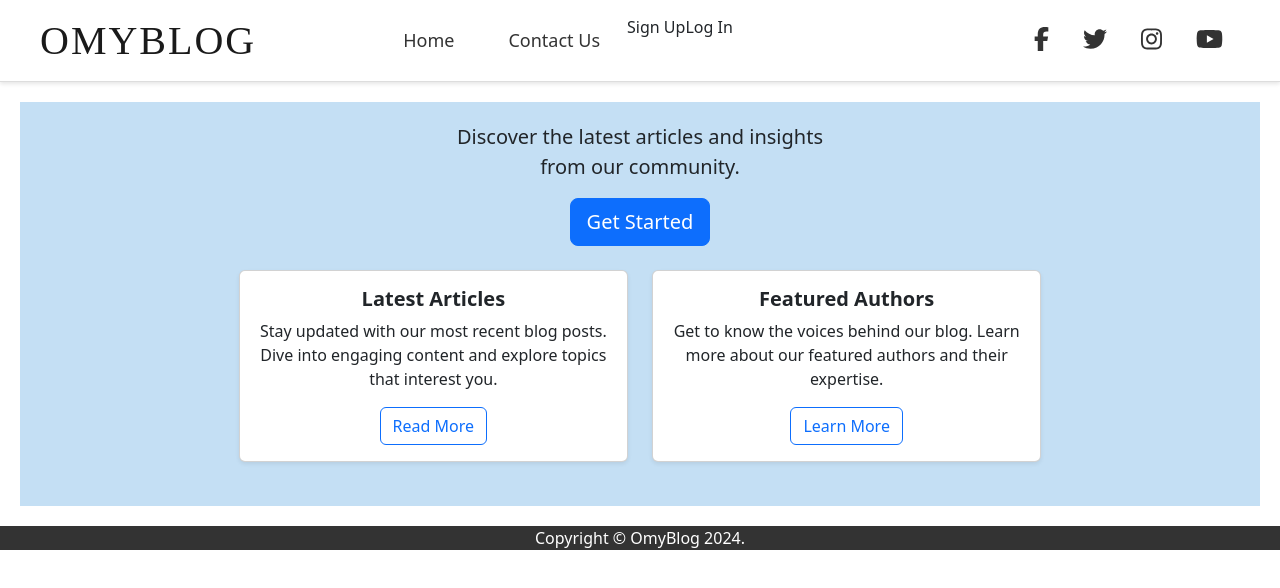
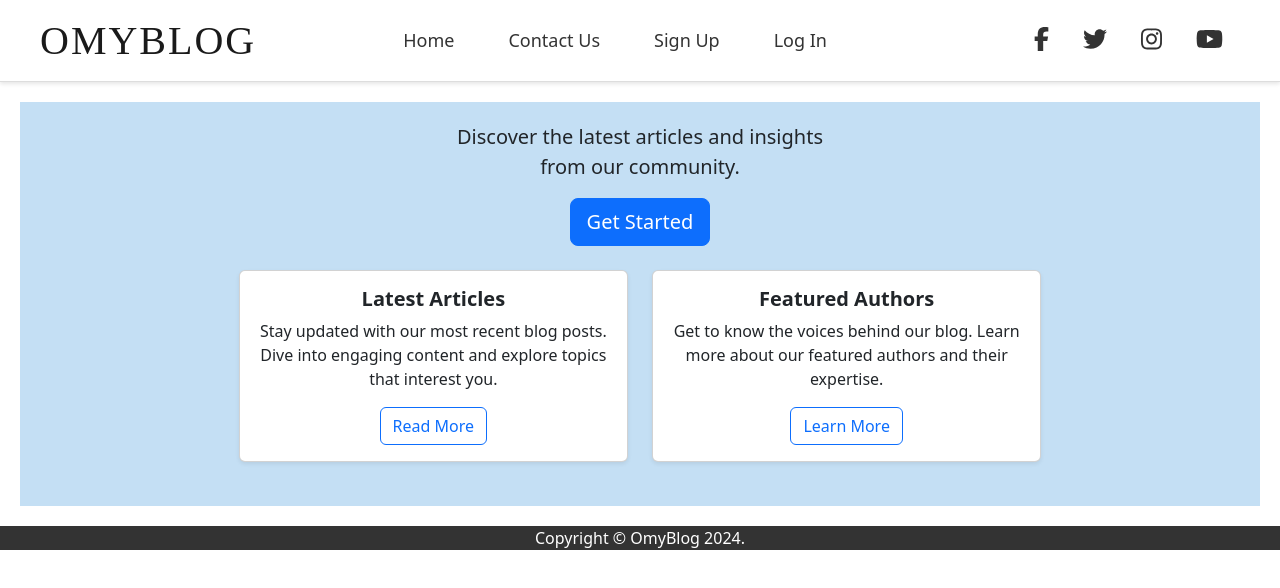
Before and after one commit to Nancy-222/MERN-Blogs, a React (Create React App) app in the folder frontend/: page / in a window 1280 px wide. Shown: the top 588 px of the page. Built offline with nearby package versions, Linux system fonts and the light colour scheme.

Commit message:
corrected className for the sign up log in and log out buttons

```diff
--- a/frontend/src/components/Navbar.js
+++ b/frontend/src/components/Navbar.js
@@ -24,13 +24,13 @@ const Navbar = () => {
           <Link to="/" className="nav-item">Home</Link>
           <Link to="/contact" className="nav-item">Contact Us</Link>
           {!user && (
-          <Link to="/signup" className="nav-link">Sign Up</Link>
+          <Link to="/signup" className="nav-item">Sign Up</Link>
           )}
           {!user && (
-          <Link to="/login" className="nav-link">Log In</Link>
+          <Link to="/login" className="nav-item">Log In</Link>
           )}
           {user && (
-          <Link onClick={handleClick} className="nav-link">Log out</Link>
+          <Link onClick={handleClick} className="nav-item">Log out</Link>
           )}
         </div>
         <div className="navbar-social">
```
